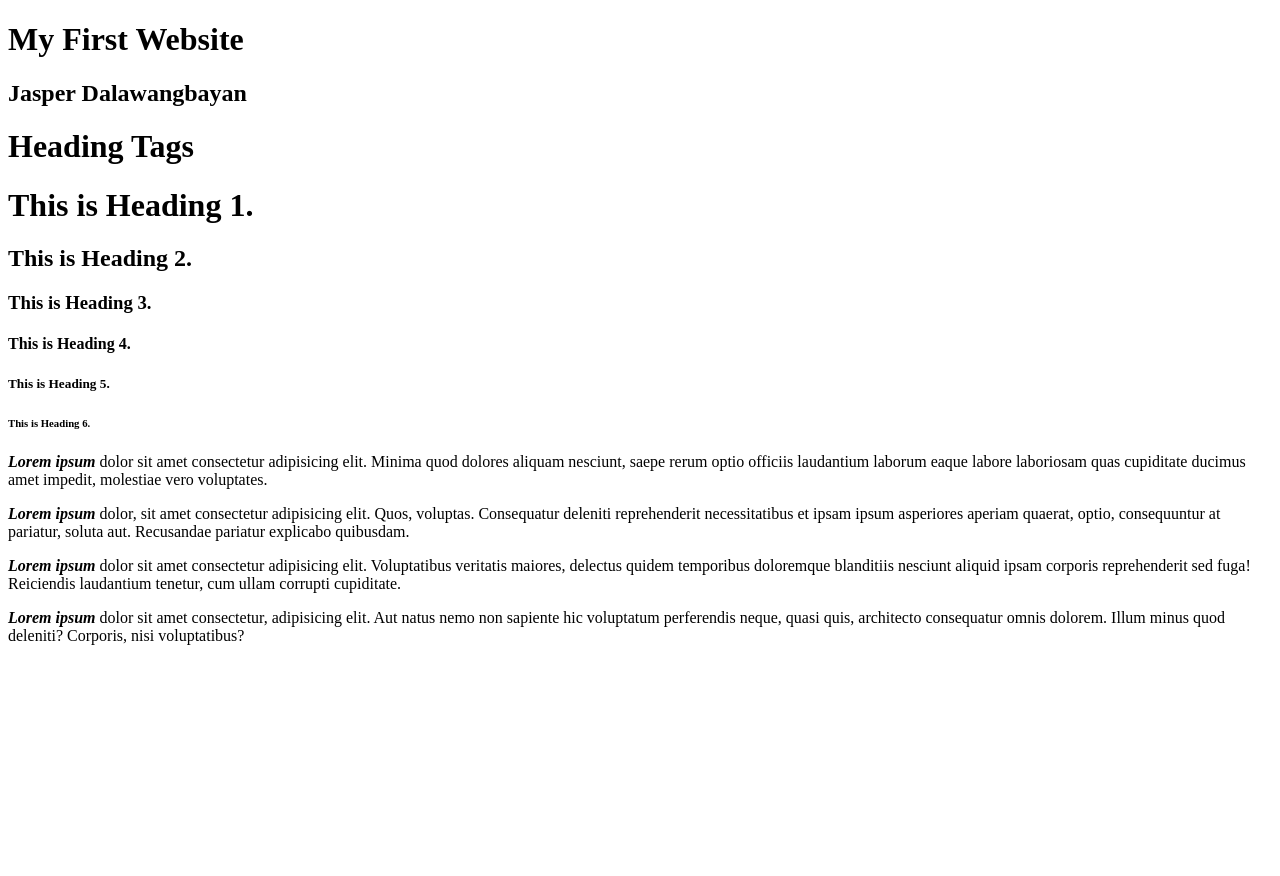
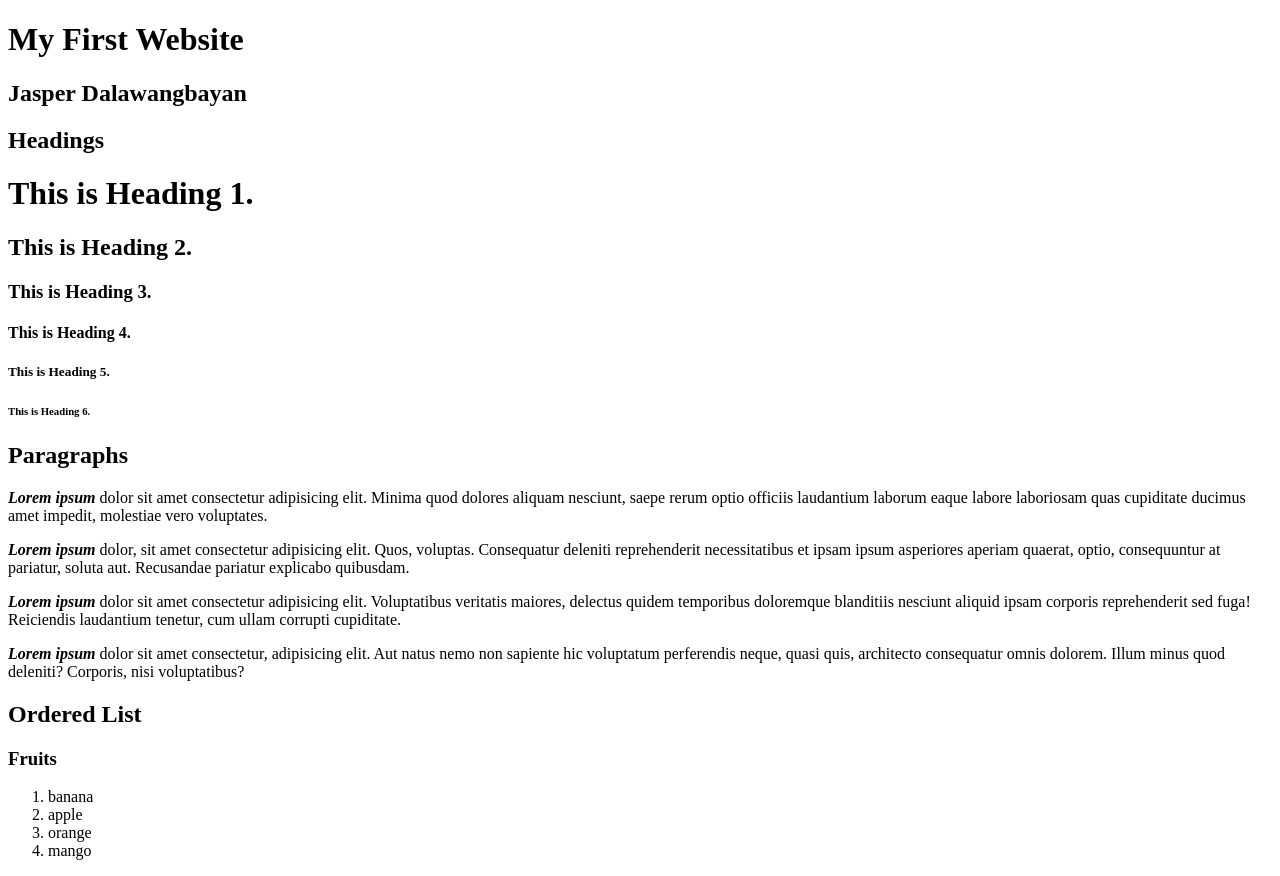
Before and after one commit to jazdal/my-simple-website, a plain HTML site: page index.html in a window 1280 px wide. Before the commit the page ends 800 px from the top, so only its background shows below. Drawn offline with Linux system fonts and the light colour scheme.

Commit message:
add ordered list

```diff
--- a/index.html
+++ b/index.html
@@ -9,8 +9,7 @@
     <h1>My First Website</h1>
     <h2>Jasper Dalawangbayan</h2>
 
-    <h1>Heading Tags</h1>
-
+    <h2>Headings</h2>
     <h1>This is Heading 1.</h1>
     <h2>This is Heading 2.</h2>
     <h3>This is Heading 3.</h3>
@@ -18,9 +17,19 @@
     <h5>This is Heading 5.</h5>
     <h6>This is Heading 6.</h6>
 
+    <h2>Paragraphs</h2>
     <p><strong><em>Lorem ipsum</em></strong> dolor sit amet consectetur adipisicing elit. Minima quod dolores aliquam nesciunt, saepe rerum optio officiis laudantium laborum eaque labore laboriosam quas cupiditate ducimus amet impedit, molestiae vero voluptates.</p>
     <p><strong><em>Lorem ipsum</em></strong> dolor, sit amet consectetur adipisicing elit. Quos, voluptas. Consequatur deleniti reprehenderit necessitatibus et ipsam ipsum asperiores aperiam quaerat, optio, consequuntur at pariatur, soluta aut. Recusandae pariatur explicabo quibusdam.</p>
     <p><strong><em>Lorem ipsum</em></strong> dolor sit amet consectetur adipisicing elit. Voluptatibus veritatis maiores, delectus quidem temporibus doloremque blanditiis nesciunt aliquid ipsam corporis reprehenderit sed fuga! Reiciendis laudantium tenetur, cum ullam corrupti cupiditate.</p>
     <p><strong><em>Lorem ipsum</em></strong> dolor sit amet consectetur, adipisicing elit. Aut natus nemo non sapiente hic voluptatum perferendis neque, quasi quis, architecto consequatur omnis dolorem. Illum minus quod deleniti? Corporis, nisi voluptatibus?</p>
+
+    <h2>Ordered List</h2>
+    <h3>Fruits</h3>
+    <ol>
+        <li>banana</li>
+        <li>apple</li>
+        <li>orange</li>
+        <li>mango</li>
+    </ol>
 </body>
 </html>
```
